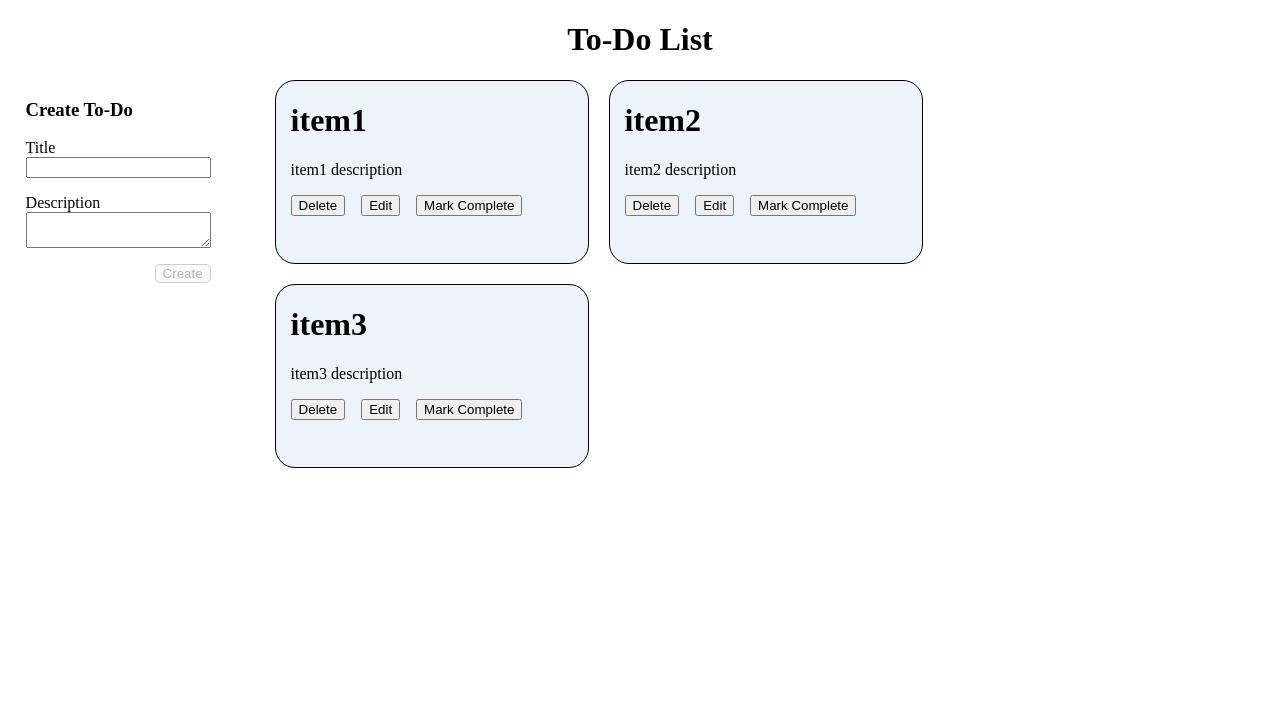
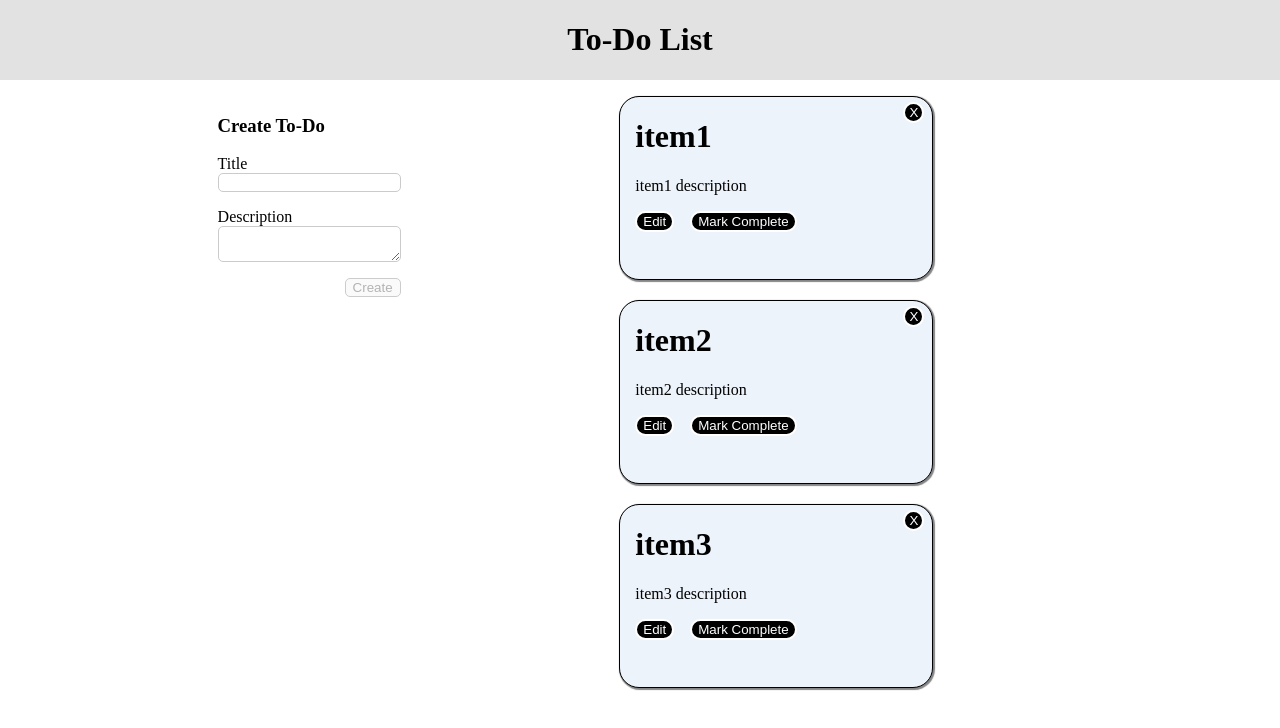
Before and after one commit to cornishjed/todo-list--react-ts, a React (Vite) app: page / in a window 1280 px wide. Shown: the top 728 px of the page. Built offline with nearby package versions, Linux system fonts and the light colour scheme.

Commit message:
feat: style (#2)

```diff
--- a/src/css/App.css
+++ b/src/css/App.css
@@ -4,16 +4,17 @@ body {
 }
 
 .app {
-    margin: 0 2%;
     display: flex;
     flex-direction: column;
     align-items: center;
     justify-content: center;
+    gap: 2vh;
 }
 
 .content {
     display: flex;
-    width: 100%;
+    justify-content: center;
+    width: 68vw;
     gap: 5vw;
 }
 
@@ -21,7 +22,7 @@ body {
     display: flex;
     gap: 20px;
     flex-wrap: wrap;
-    width: 76%;
-    justify-content: flex-start;
+    max-width: 62vw;
+    justify-content: center;
     align-self: center;
 }
--- a/src/css/Form.css
+++ b/src/css/Form.css
@@ -1,4 +1,5 @@
 .todo__form {
+  margin: 0 1vw;
     align-self: flex-start;
     display: flex;
     flex-direction: column;
@@ -6,6 +7,8 @@
     & > input,
     & > textarea {
       margin-bottom: 1rem;
+      border-radius: 5px;
+      border: 1px solid #cbcbcb;
     }
 
     & > button {
--- a/src/css/Header.css
+++ b/src/css/Header.css
@@ -1,5 +1,7 @@
 .header {
     display: flex;
-    justify-content: flex-start;
+    justify-content: center;
     align-items: flex-start;
+    width: 100%;
+    background-color: #e2e2e2;
 }
--- a/src/css/ToDo.css
+++ b/src/css/ToDo.css
@@ -1,8 +1,10 @@
 .toDo__card {
+  position: relative;
   border: 1px solid rgb(0, 0, 0);
   border-radius: 20px;
   padding: 0 15px;
   background-color: rgb(236, 243, 250);
+  box-shadow: 1px 1px 1px 1px #858585;
   width: 282px;
   height: 182px;
 
@@ -16,8 +18,27 @@
   }
 }
 
-.toDo__card-buttons {
+.toDo__card__buttons {
   display: flex;
   width: fit-content;
   gap: 1rem;
+
+  & > button {
+    border: 2px solid #ffffff;
+    border-radius: 20px;
+    background-color: black;
+    color: #ffffff;
+    transition: box-shadow, 0.2s;
+
+    &.delete {
+        position: absolute;
+        top: 5px;
+        right: 8px;
+        padding: 1px 4px;
+    }
+
+    &:hover {
+      box-shadow: 1px 3px 5px 0px #858585;
+    }
+  }
 }
--- a/src/ts/ToDo.tsx
+++ b/src/ts/ToDo.tsx
@@ -20,8 +20,8 @@ export const ToDo: React.FC<Props> = ({ id, editing, onEditToDo, onDeleteToDo, t
     <div className={"toDo__card " + (editing ? "editing" : "") + " " + (isComplete ? "complete" : "")}>
       <h1>{title}</h1>
       <p>{children}</p>
-      <div className="toDo__card-buttons">
-        <button onClick={() => onDeleteToDo(id)}>Delete</button>
+      <div className="toDo__card__buttons">
+        <button className="delete" onClick={() => onDeleteToDo(id)}>X</button>
         <button onClick={() => onEditToDo(id)}>{editing ? "Cancel" : "Edit"}</button>
         <button onClick={() => setIsComplete(!isComplete)}>Mark {isComplete ? "Incomplete" : "Complete"}</button>
       </div>
```
